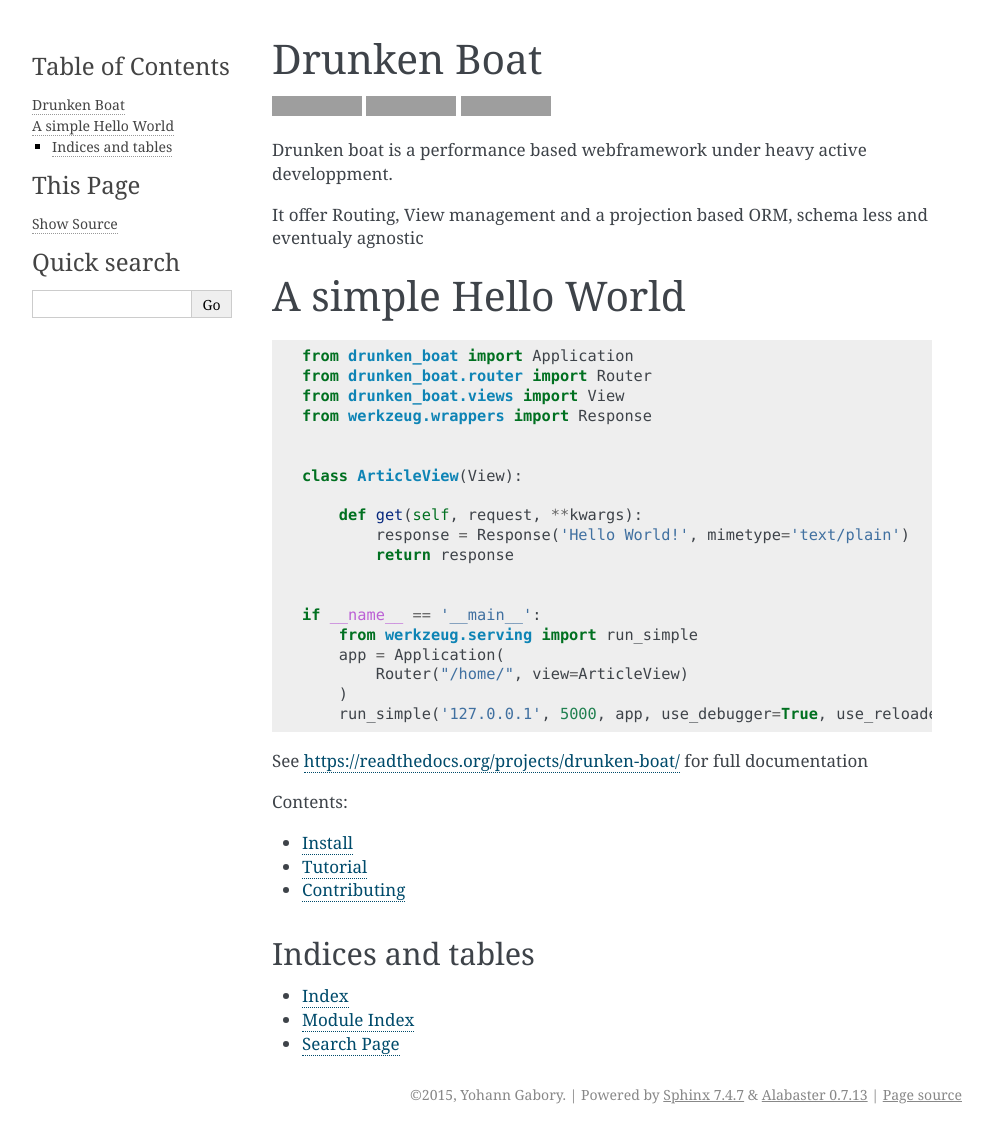
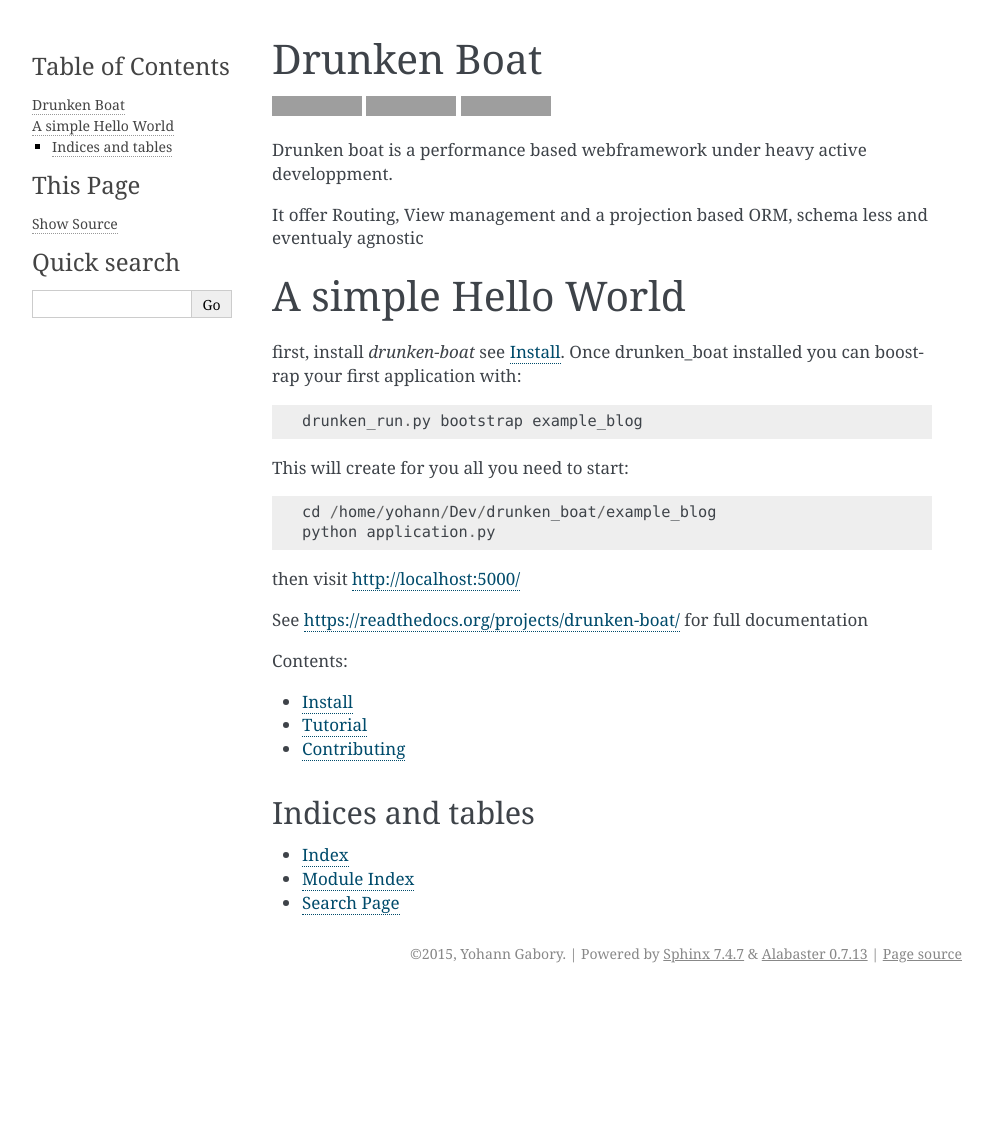
Before and after one commit to boblefrag/drunken_boat, a Sphinx documentation site: the page built from docs/source/index.rst, in a window 1280 px wide. Shown: the whole page, without its empty margins (148-1141 px from the left). Built offline with Sphinx 7.4.7, drawn with Linux system fonts in a browser that asks for light colours; formulas are drawn with MathJax 3; pages that are not in the unit, such as notebooks, are missing from menus; after the commit the page ends 993 px from its top, so only the background shows below that; grey boxes are pictures that could not be loaded.

Commit message:
update doc, fix test on py3.4

```diff
--- a/README.rst
+++ b/README.rst
@@ -22,27 +22,18 @@
 A simple Hello World
 --------------------
 
-.. code-block:: python
+first, install `drunken-boat` see :doc:`install`. Once drunken_boat
+installed you can boostrap your first application with::
 
-    from drunken_boat import Application
-    from drunken_boat.router import Router
-    from drunken_boat.views import View
-    from werkzeug.wrappers import Response
+     drunken_run.py bootstrap example_blog
 
+This will create for you all you need to start::
 
-    class ArticleView(View):
+    cd /home/yohann/Dev/drunken_boat/example_blog
+    python application.py
 
-        def get(self, request, **kwargs):
-            response = Response('Hello World!', mimetype='text/plain')
-            return response
+then visit http://localhost:5000/
 
-
-    if __name__ == '__main__':
-        from werkzeug.serving import run_simple
-        app = Application(
-            Router("/home/", view=ArticleView)
-        )
-        run_simple('127.0.0.1', 5000, app, use_debugger=True, use_reloader=True)
 
 
 See https://readthedocs.org/projects/drunken-boat/ for full documentation
--- a/docs/source/tutorial.rst
+++ b/docs/source/tutorial.rst
@@ -11,7 +11,7 @@
 
 This will create for you all you need to start::
 
-    cd /home/yohann/Dev/drunken_boat/kaboom
+    cd /home/yohann/Dev/drunken_boat/example_blog
     python application.py
 
 then visit http://localhost:5000/
```
Also changed, not shown: 1 other file.
